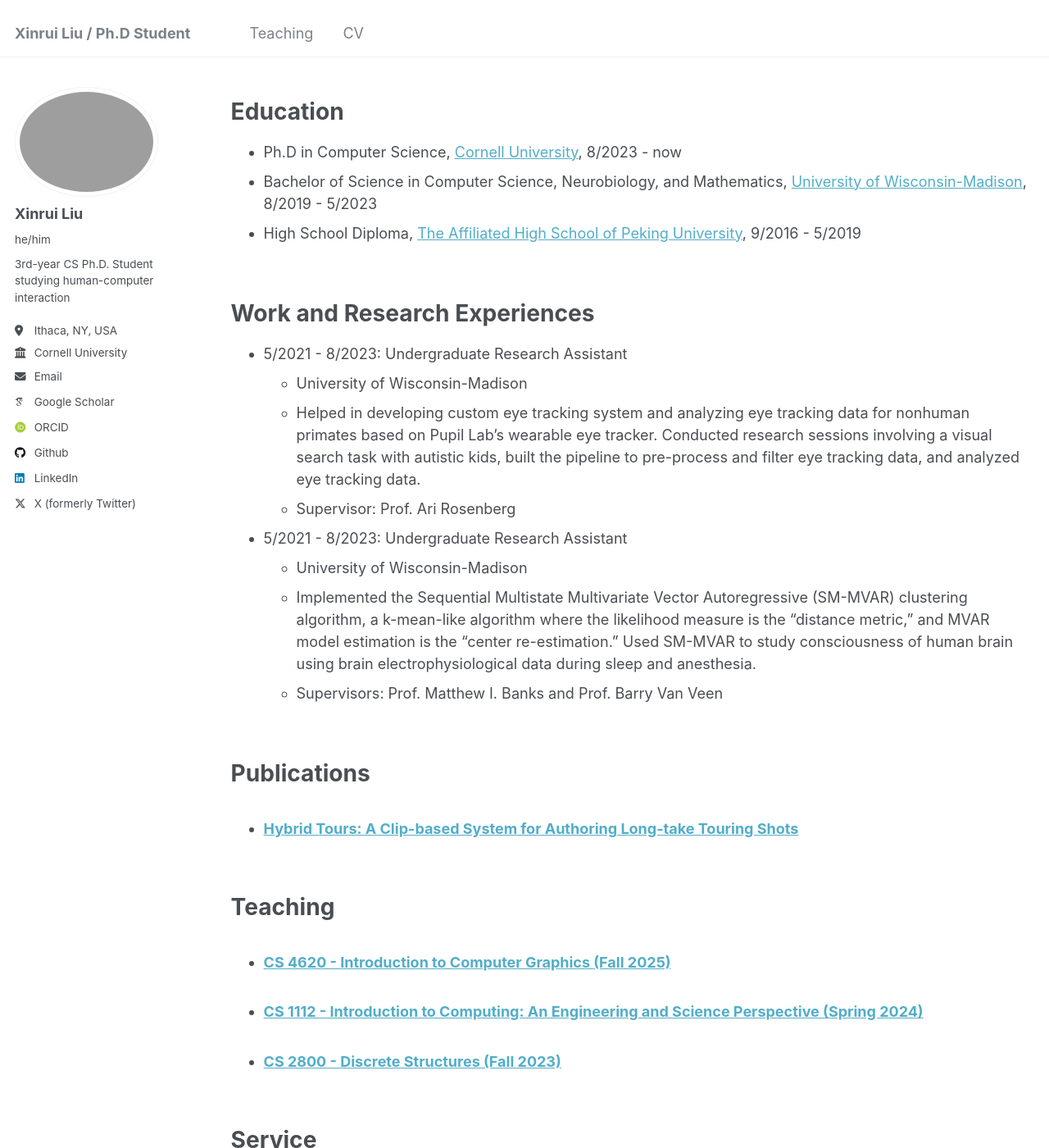
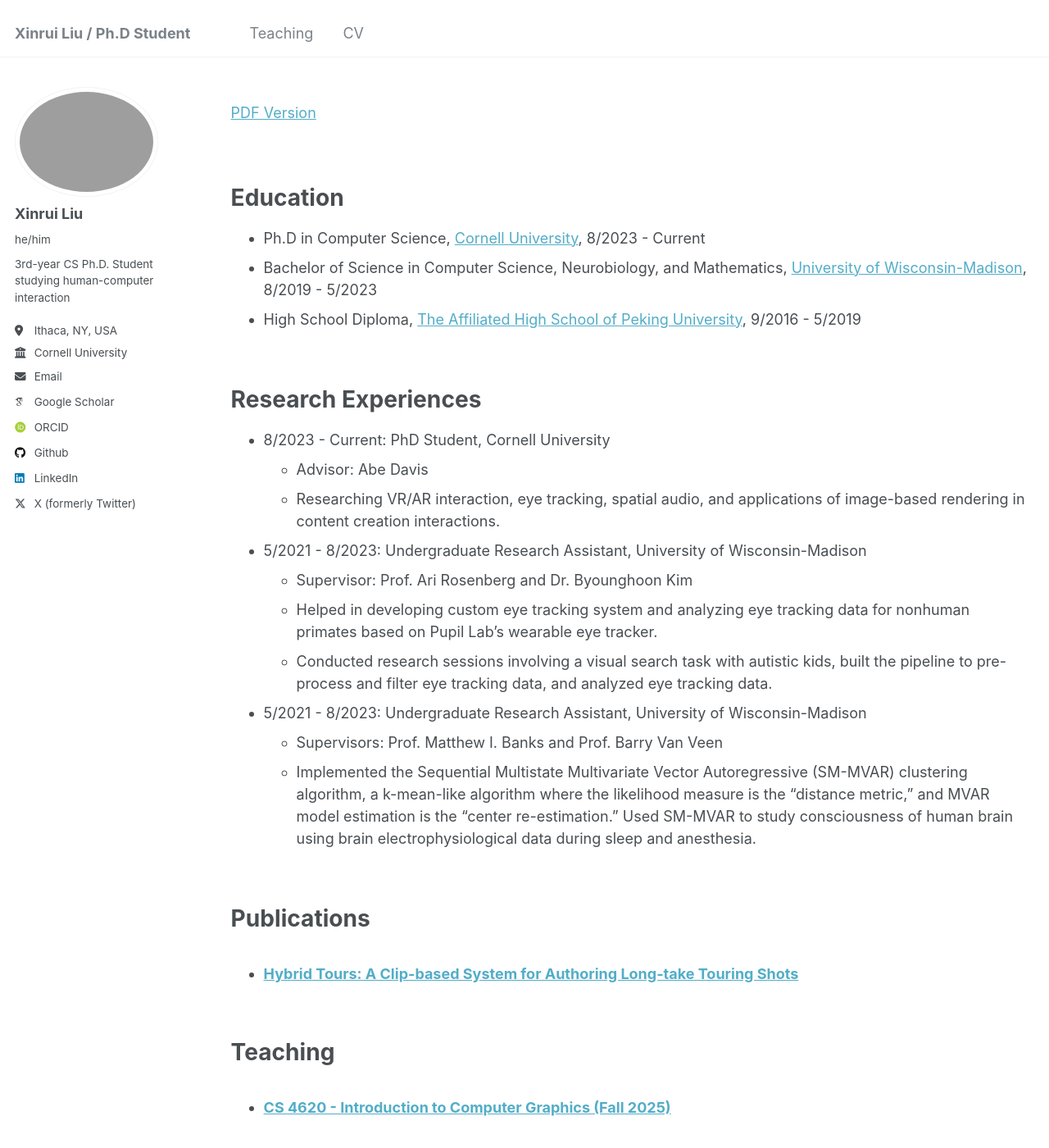
Before and after one commit to liuxr0831/liuxr0831.github.io, a Jekyll site: the page built from _pages/cv.md, in a window 1280 px wide and 1400 px high. Shown: the whole window at 82% size. Built offline with Jekyll 4.4.1, drawn with Linux system fonts in a browser that asks for light colours; some web fonts are replaced.

Commit message:
Update CV and add PDF CV.

```diff
--- a/_pages/cv.md
+++ b/_pages/cv.md
@@ -9,9 +9,14 @@ redirect_from:
 
 {% include base_path %}
 
+[PDF Version](/pdfs/CV.pdf)
+
+<br/>
+
+
 Education
 ======
-* Ph.D in Computer Science, [Cornell University](https://www.cornell.edu), 8/2023 - now
+* Ph.D in Computer Science, [Cornell University](https://www.cornell.edu), 8/2023 - Current
 * Bachelor of Science in Computer Science, Neurobiology, and Mathematics, [University of Wisconsin-Madison](https://www.wisc.edu), 8/2019 - 5/2023
 * High School Diploma, [The Affiliated High School of Peking University](https://www.pkuschool.edu.cn), 9/2016 - 5/2019
 
@@ -19,17 +24,22 @@ Education
 
 <br/>
 
-Work and Research Experiences
+Research Experiences
 ======
-* 5/2021 - 8/2023: Undergraduate Research Assistant
-  * University of Wisconsin-Madison
-  * Helped in developing custom eye tracking system and analyzing eye tracking data for nonhuman primates based on Pupil Lab's wearable eye tracker. Conducted research sessions involving a visual search task with autistic kids, built the pipeline to pre-process and filter eye tracking data, and analyzed eye tracking data.
-  * Supervisor: Prof. Ari Rosenberg
+* 8/2023 - Current: PhD Student, Cornell University
+  * Advisor: Abe Davis
+  * Researching VR/AR interaction, eye tracking, spatial audio, and applications of image-based rendering in content creation interactions.
 
-* 5/2021 - 8/2023: Undergraduate Research Assistant
-  * University of Wisconsin-Madison
+* 5/2021 - 8/2023: Undergraduate Research Assistant, University of Wisconsin-Madison
+  * Supervisor: Prof. Ari Rosenberg and Dr. Byounghoon Kim
+  * Helped in developing custom eye tracking system and analyzing eye tracking data for nonhuman primates based on Pupil Lab's wearable eye tracker.
+  * Conducted research sessions involving a visual search task with autistic kids, built the pipeline to pre-process and filter eye tracking data, and analyzed eye tracking data.
+
+
+* 5/2021 - 8/2023: Undergraduate Research Assistant, University of Wisconsin-Madison
+  * Supervisors: Prof. Matthew I. Banks and Prof. Barry Van Veen
   * Implemented the Sequential Multistate Multivariate Vector Autoregressive (SM-MVAR) clustering algorithm, a k-mean-like algorithm where the likelihood measure is the “distance metric,” and MVAR model estimation is the “center re-estimation.” Used SM-MVAR to study consciousness of human brain using brain electrophysiological data during sleep and anesthesia.
-  * Supervisors: Prof. Matthew I. Banks and Prof. Barry Van Veen
+
 
 
 
```
Also changed, not shown: 1 other file.
